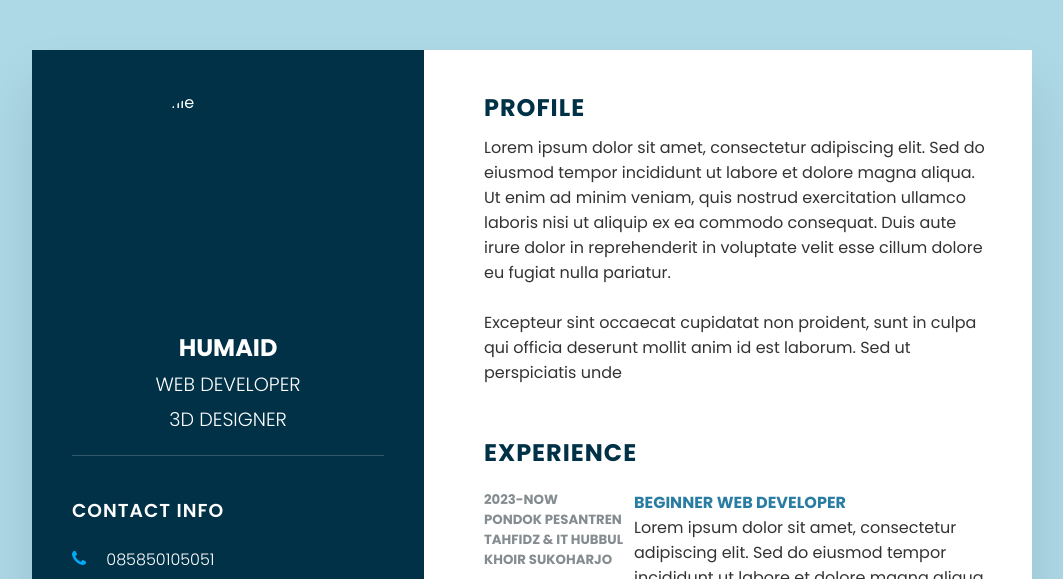
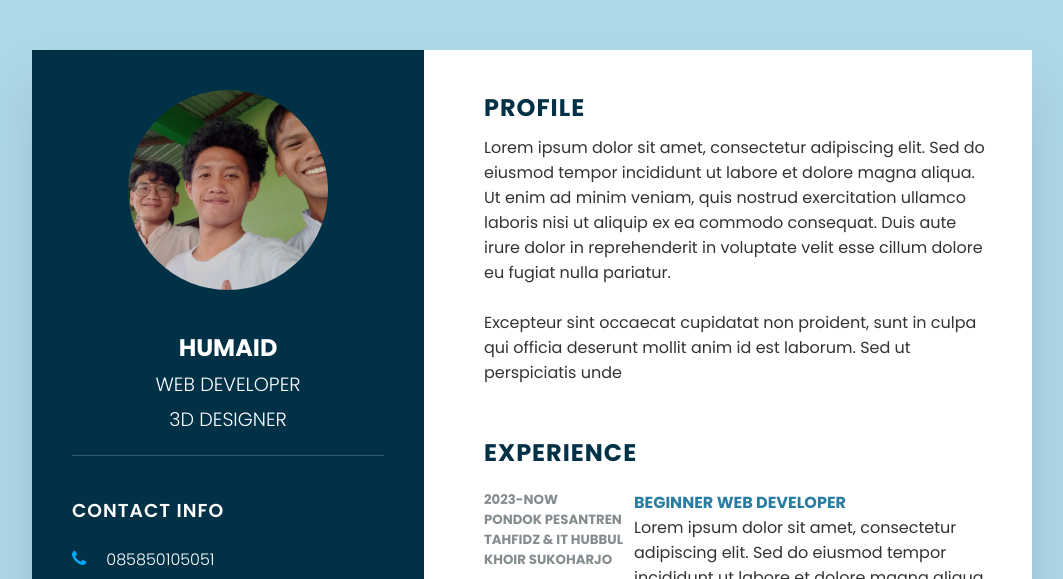
Before and after one commit to hmdkpnnikh/CV-2024, a plain HTML site: page index.html in a window 1280 px wide. Shown: the top 579 px of the page, without its empty margins (108-1171 px from the left). Drawn offline with Linux system fonts and the light colour scheme; the site is published under a folder, as on GitHub Pages, so addresses that start at the root find nothing.

Commit message:
Update index.html

```diff
--- a/index.html
+++ b/index.html
@@ -12,7 +12,7 @@
         <div class="left_side">
             <div class="profiletext">
                 <div class="imgBx">
-                    <img src="/src/profile.png" alt="profile">
+                    <img src="src/profile.png" alt="profile">
                 </div>
                 <h2>Humaid<br><span>Web Developer</span><br><span>3D Designer</span></h2>
             </div>
```
